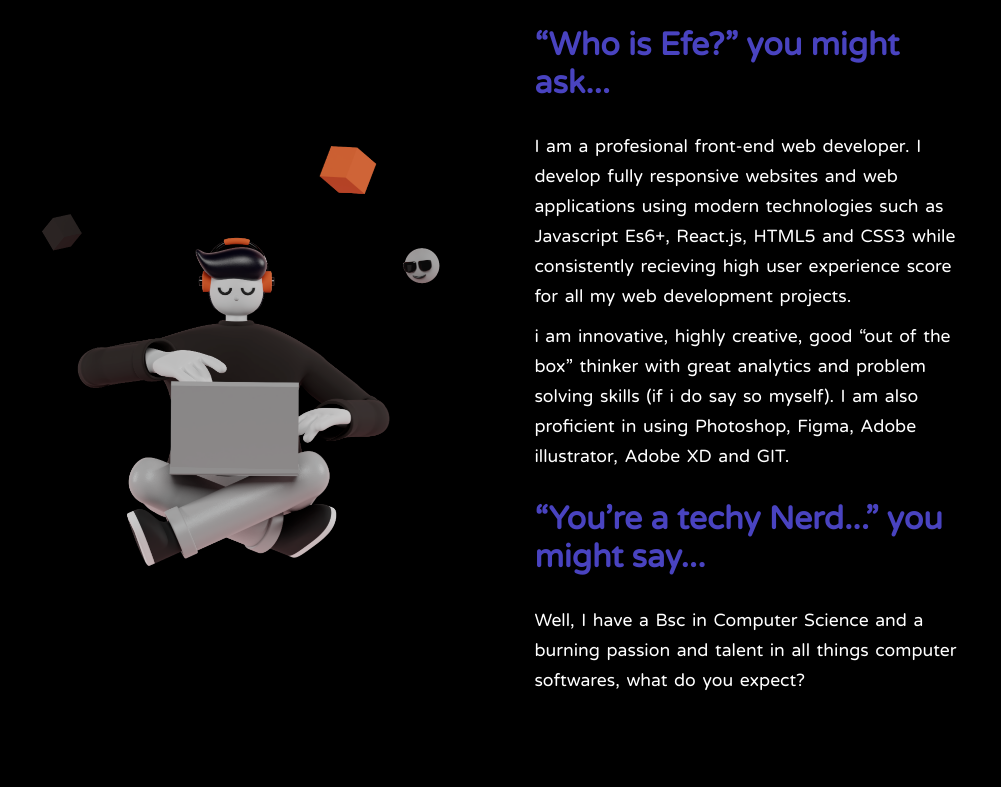
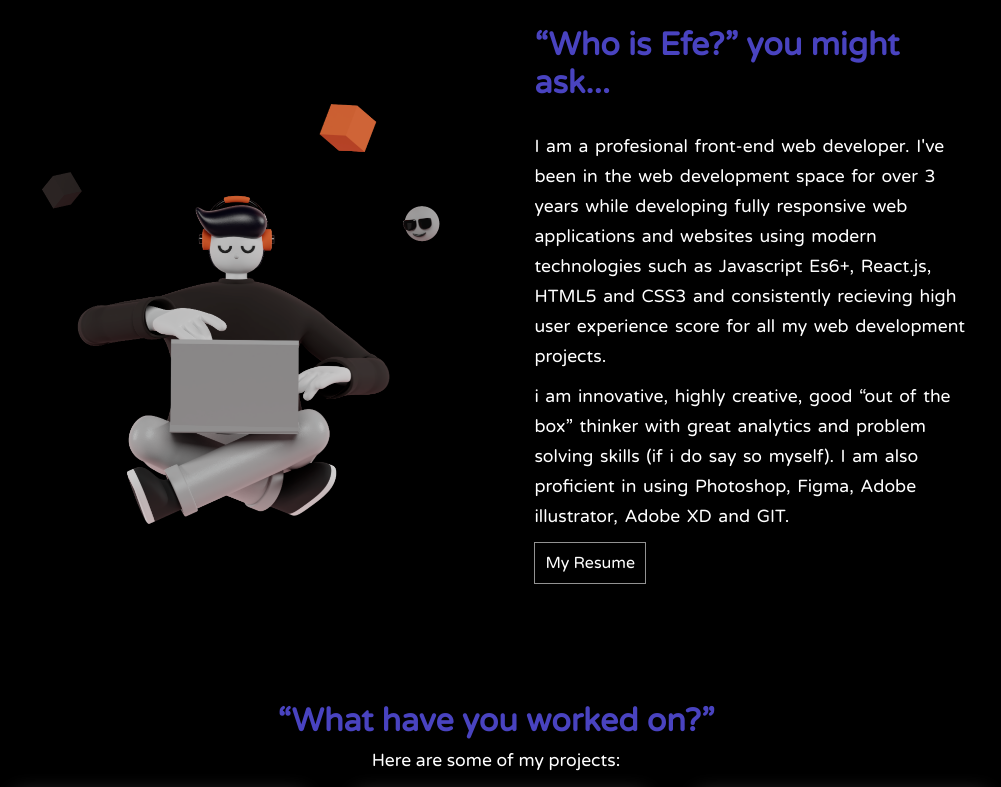
Before and after one commit to efethegenius/my-portfolio, a React (Create React App) app: page / in a window 1280 px wide. Shown: the part 1480-2267 px from the top of the page, without its empty margins (144-1145 px from the left). Built offline with nearby package versions, Linux system fonts and the light colour scheme; a web font is replaced by a local one.

Commit message:
minor edits

```diff
--- a/src/App.css
+++ b/src/App.css
@@ -10,6 +10,35 @@
 }
 .cursor-container {
   display: none;
+}
+.resume {
+  color: white;
+  text-decoration: none;
+  border: 1px solid rgba(255, 255, 255, 0.571);
+  font-family: var(--varela-round);
+  padding: 10px;
+  border-radius: 1;
+  transition: all ease-in-out 0.5s;
+  position: relative;
+  overflow: hidden;
+}
+.resume::after {
+  background-color: #ffffff;
+  position: absolute;
+  left: -100%;
+  top: 0;
+  height: 100%;
+  width: 100%;
+  content: "";
+  z-index: -1;
+  transition: all cubic-bezier(0.785, 0.135, 0.15, 0.86) 1s;
+}
+.resume:hover:after {
+  background-color: #4943c0 !important;
+  left: 0;
+}
+.resume:hover {
+  box-shadow: 1px 0 10px rgba(255, 255, 255, 0.29);
 }
 .outer-cursor {
   width: 40px;
@@ -410,7 +439,7 @@ nav img {
 
 #p2 {
   margin-top: 10px;
-  margin-bottom: 40px;
+  margin-bottom: 10px;
   font-weight: normal;
   word-spacing: 2px;
 }
@@ -539,10 +568,11 @@ nav img {
 #api {
   border-radius: 3px;
   border: 2px solid #4943c0;
-  color: #4943c0;
+  color: white;
   padding: 0 5px;
   font-size: 0.7rem;
-  font-weight: 800;
+  /* font-weight: 800; */
+  letter-spacing: 1px;
 }
 #project-description {
   margin-bottom: 10px;
@@ -796,6 +826,9 @@ footer h1 {
     margin-top: 0 !important;
   }
   #p2 {
+    margin-bottom: 10px;
+  }
+  .resume {
     margin-bottom: 28px;
   }
   .times {
@@ -813,7 +846,7 @@ footer h1 {
     width: 50%;
     top: 13px;
     left: unset;
-
+    border: 1px solid rgba(255, 255, 255, 0.187);
     color: white;
     height: unset;
     z-index: 50;
@@ -869,7 +902,7 @@ footer h1 {
   .contact-container {
     align-items: flex-start;
     text-align: left;
-    width: 90%;
+    width: 95%;
   }
   footer {
     margin-top: 0;
@@ -1042,4 +1075,13 @@ footer h1 {
     bottom: 40%;
     width: 10%;
   }
+  .socials-container {
+    justify-content: space-between !important;
+  }
+  .socials-container svg {
+    transition: all ease-in-out 0.3s;
+  }
+  .socials-container svg:hover {
+    transform: scale(1.2);
+  }
 }
--- a/src/Contact.js
+++ b/src/Contact.js
@@ -13,14 +13,14 @@ export const Contact = () => {
           <div className="others-details">
             <h1>“What else?, do you sit all day on the computer?...”</h1>
             <p id="others1">
-              in as much as i spend most of my time on the computer, designing
-              and improving myself, i also enjoy listening to Hip-Hop and R&B
+              In as much as I spend most of my time on the computer, designing
+              and improving myself, I also enjoy listening to Hip-Hop and R&B
               music. My Favorite artise of all time is J.Cole and my favourite
               music is <span>“Love Yourz”</span> by J.Cole.
             </p>
             <p id="others2">
               I also enjoy travelling and visiting new places, meeting new
-              people and trying out foods of other cultures.
+              people and trying out different foods from other cultures.
             </p>
           </div>
           <Fade right>
--- a/src/Footer.js
+++ b/src/Footer.js
@@ -10,9 +10,8 @@ export const Footer = () => {
         <p id="thanks">
           Thank you for stopping by and taking your time to go through my
           portfolio. If you think i might be a good fit for your team or your
-          website design/web application design , do not hesitate to reach out
-          to me let us create something amazing together and bring your ideas to
-          life!
+          website/web application design , do not hesitate to reach out to me
+          let us create something amazing together and bring your ideas to life!
         </p>
         <p id="creator">Designed and Built By Efe Samuel</p>
         <img src={saly19} alt="pic" />
--- a/src/Intro.js
+++ b/src/Intro.js
@@ -2,6 +2,7 @@ import React from "react";
 import saly from "./images/Saly-14.png";
 import saly13 from "./images/Saly-13.png";
 import Fade from "react-reveal/Fade";
+import resume from "./efe-samuel-resume.pdf";
 
 export const Intro = () => {
   return (
@@ -10,7 +11,7 @@ export const Intro = () => {
         <div className="full-intro">
           <Fade bottom cascade>
             <div className="intro-text">
-              <h1 id="main-heading">Hi There, I Am</h1>
+              <h1 id="main-heading">Hi there, my name is </h1>
               <h1 id="name">EFE SAMUEL</h1>
               <p>Front-End Web Developer</p>
             </div>
@@ -24,11 +25,12 @@ export const Intro = () => {
             <div className="about-me">
               <h1>“Who is Efe?” you might ask...</h1> {/*MAKE THEM LARGER*/}
               <p id="p1">
-                I am a profesional front-end web developer. I develop fully
-                responsive websites and web applications using modern
+                I am a profesional front-end web developer. I've been in the web
+                development space for over 3 years while developing fully
+                responsive web applications and websites using modern
                 technologies such as Javascript Es6+, React.js, HTML5 and CSS3
-                while consistently recieving high user experience score for all
-                my web development projects.
+                and consistently recieving high user experience score for all my
+                web development projects.
               </p>
               <p id="p2">
                 i am innovative, highly creative, good “out of the box” thinker
@@ -36,16 +38,23 @@ export const Intro = () => {
                 myself). I am also proficient in using Photoshop, Figma, Adobe
                 illustrator, Adobe XD and GIT.
               </p>
-              <Fade bottom>
+              <a
+                href={resume}
+                target="_blank"
+                rel="noopener"
+                className="resume"
+              >
+                My Resume
+              </a>
+              {/* <Fade bottom>
                 <h1 className="techy">
                   “You’re a techy Nerd...” you might say...
                 </h1>
                 <p>
-                  Well, I have a Bsc in Computer Science and a burning passion
-                  and talent in all things computer softwares, what do you
-                  expect?
+                  Well, I have a Bsc in Computer Science plus a burning passion
+                  and talent in all things computer related, what do you expect?
                 </p>
-              </Fade>
+              </Fade> */}
             </div>
           </Fade>
           <Fade left>
```
Also changed, not shown: 1 other file (tests, documents, lock files or other folders).
